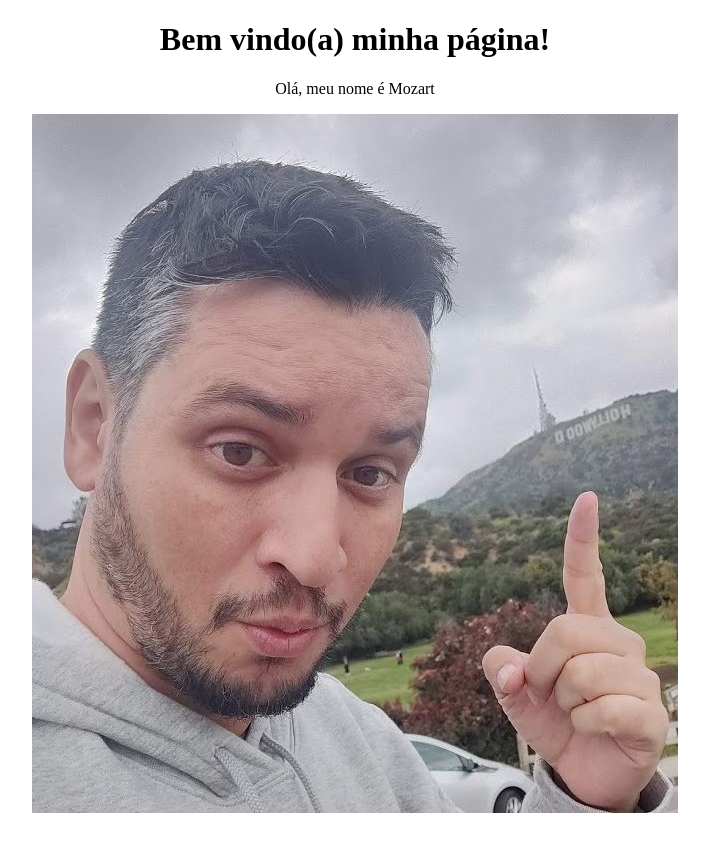
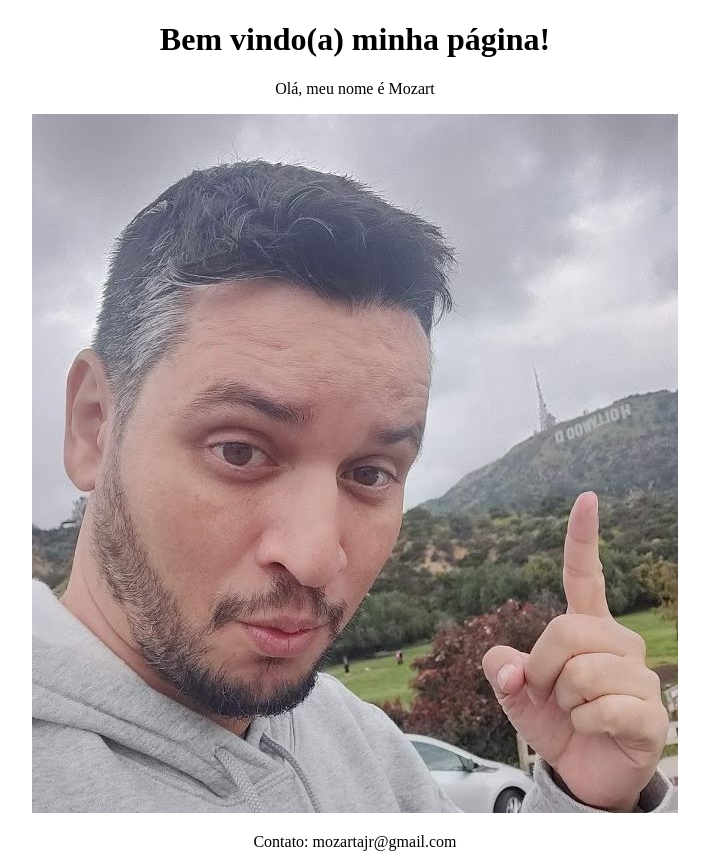
Before and after one commit to mozartajr/mozartajr.github.io, a plain HTML site: page index.html in a window 1280 px wide. Shown: the whole page, without its empty margins (285-994 px from the left). Before the commit the page ends 825 px from the top, so only its background shows below. Drawn offline with Linux system fonts and the light colour scheme.

Commit message:
Update index.html

```diff
--- a/index.html
+++ b/index.html
@@ -11,6 +11,10 @@
 	</a>
 	</CENTER>
 
+		<p style="text-align: center;">Contato: mozartajr@gmail.com</p>
+
+
+
 
 
 </body>
```
